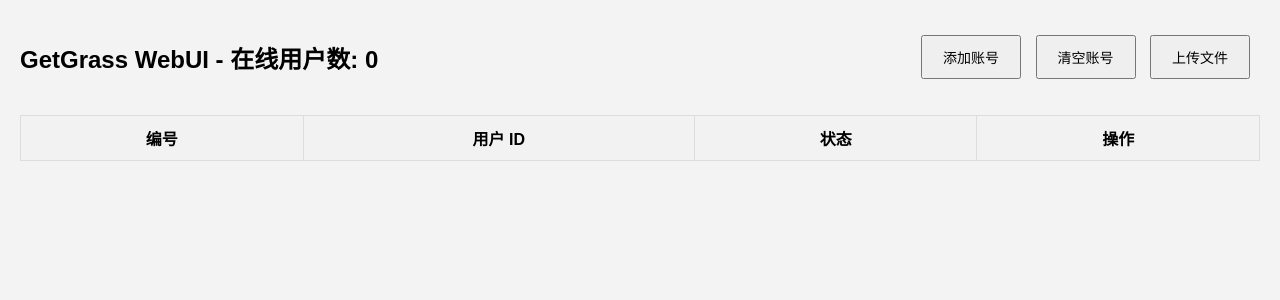
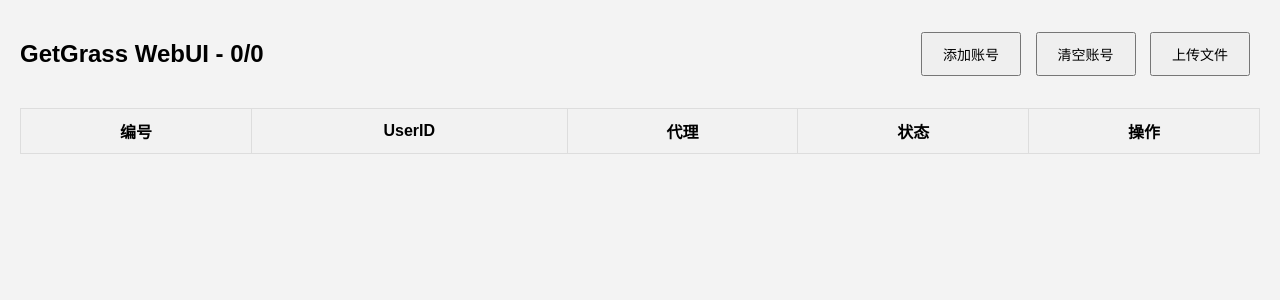
Before and after one commit to kdkidkdjdk/test-bot, a FastAPI app: page / in a window 1280 px wide. Shown: the top 300 px of the page. Run offline with FastAPI, Linux system fonts and the light colour scheme; data that the repository does not hold is empty.

Commit message:
Update index.html

```diff
--- a/templates/index.html
+++ b/templates/index.html
@@ -7,18 +7,29 @@
     <link rel="stylesheet" href="/static/index.css">
 </head>
 <body>
-    <div class="loading" id="loading">
-        <div class="loading-text">Loading...</div>
-    </div>
-
     <div class="title">
-        <h2>GetGrass WebUI - 在线用户数: <span id="onlineCount">0</span></h2>
-        <div class="actions">
+        <h2>GetGrass WebUI - <span class="status" id="onlineCount">0</span>/<span id="allCount">0</span></h2>
+        <div>
             <button onclick="addUser()">添加账号</button>
             <button onclick="deleteAllUser()">清空账号</button>
             <button onclick="uploadFile()">上传文件</button>
         </div>
     </div>
+
+    <table id="data-table">
+        <thead>
+            <tr>
+                <th>编号</th>
+                <th>UserID</th>
+                <th>代理</th>
+                <th>状态</th>
+                <th>操作</th>
+            </tr>
+        </thead>
+        <tbody id="data-table-body">
+            <!-- 动态添加数据 -->
+        </tbody>
+    </table>
 
     <div id="logsModal" class="modal">
         <div class="modal-content">
@@ -27,20 +38,6 @@
         </div>
     </div>
 
-    <table id="data-table">
-        <thead>
-            <tr>
-                <th>编号</th>
-                <th>用户 ID</th>
-                <th>状态</th>
-                <th>操作</th>
-            </tr>
-        </thead>
-        <tbody>
-            <!-- 动态数据填充 -->
-        </tbody>
-    </table>
-
     <script src="/static/index.js"></script>
 </body>
 </html>
```
